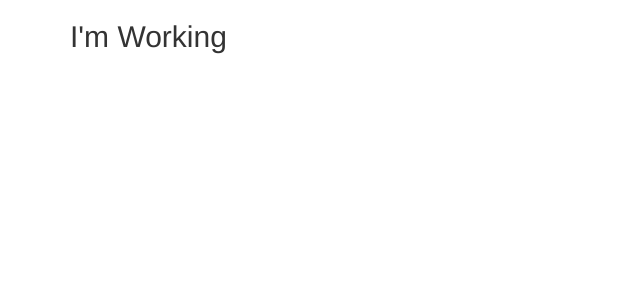
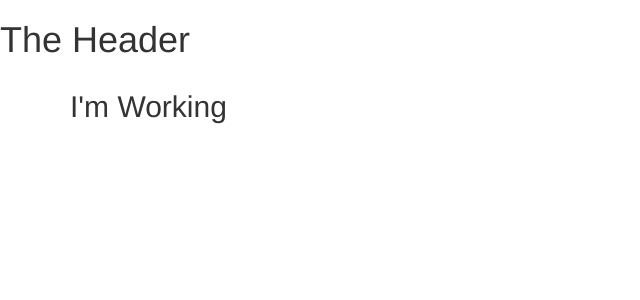
Before and after one commit to StevenCalverley/angular-project, an Angular app: page / in a window 1280 px wide. Shown: the top 300 px of the page, without its empty margins (0-640 px from the left). Built offline with nearby package versions, Linux system fonts and the light colour scheme.

Commit message:
Add header component - manually

```diff
--- a/src/app/app.component.html
+++ b/src/app/app.component.html
@@ -1,3 +1,4 @@
+<app-header></app-header>
 <div class="container">
     <div class="row">
         <div class="col-md-12">
--- a/src/app/app.module.ts
+++ b/src/app/app.module.ts
@@ -2,10 +2,12 @@
 import { NgModule } from '@angular/core';
 
 import { AppComponent } from './app.component';
+import { HeaderComponent } from './header/header.component';
 
 @NgModule({
   declarations: [
-    AppComponent
+    AppComponent,
+    HeaderComponent
   ],
   imports: [
     BrowserModule
--- /dev/null
+++ b/src/app/header/header.component.html
@@ -0,0 +1 @@
+<h1>The Header</h1>
--- a/src/index.html
+++ b/src/index.html
@@ -9,6 +9,6 @@
   <link rel="icon" type="image/x-icon" href="favicon.ico">
 </head>
 <body>
-  <app-root></app-root>
+  <app-root>Loading...</app-root>
 </body>
 </html>
```
Also changed, not shown: src/app/header/header.component.ts (added, +8 -0 lines).
